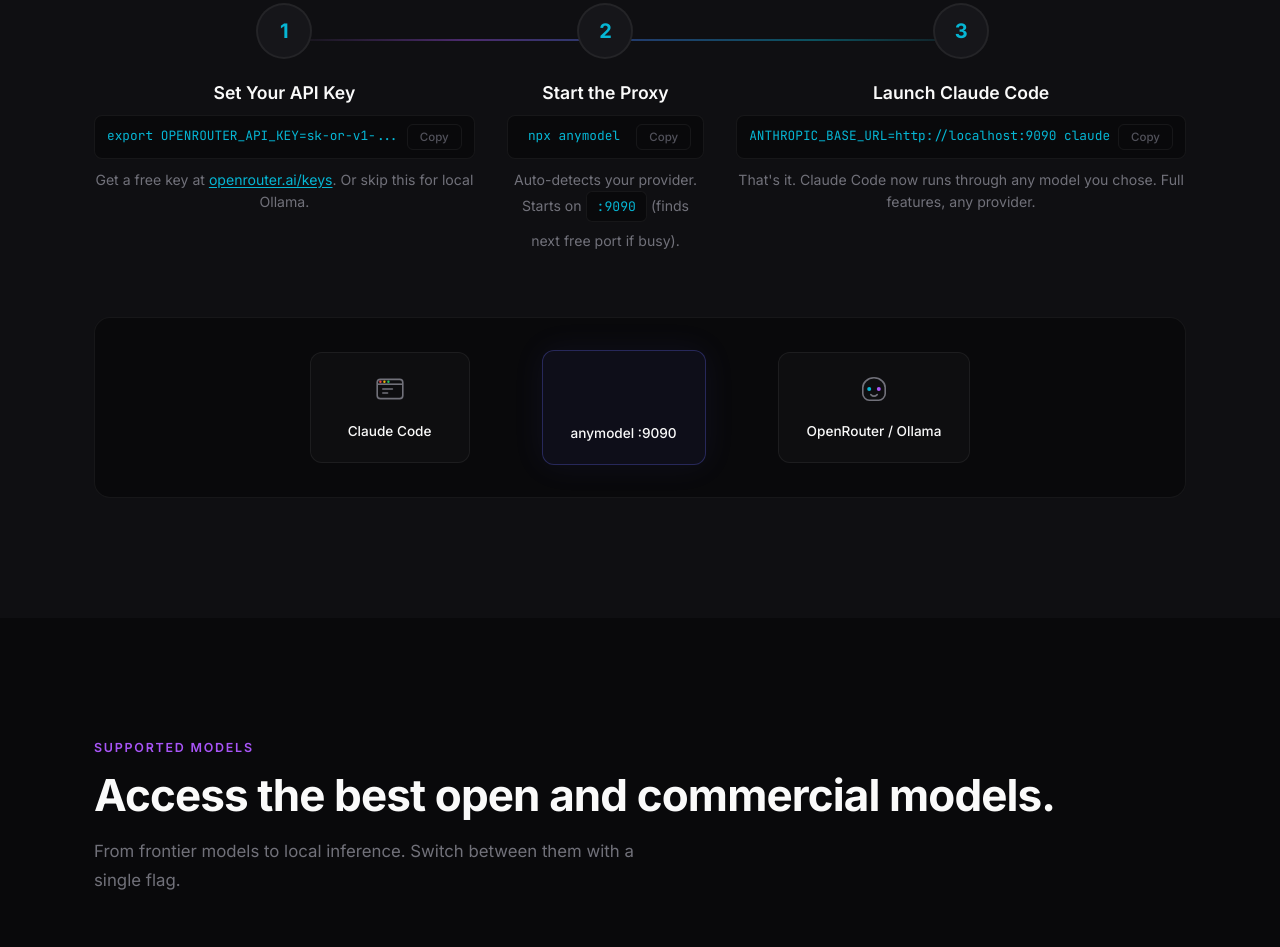
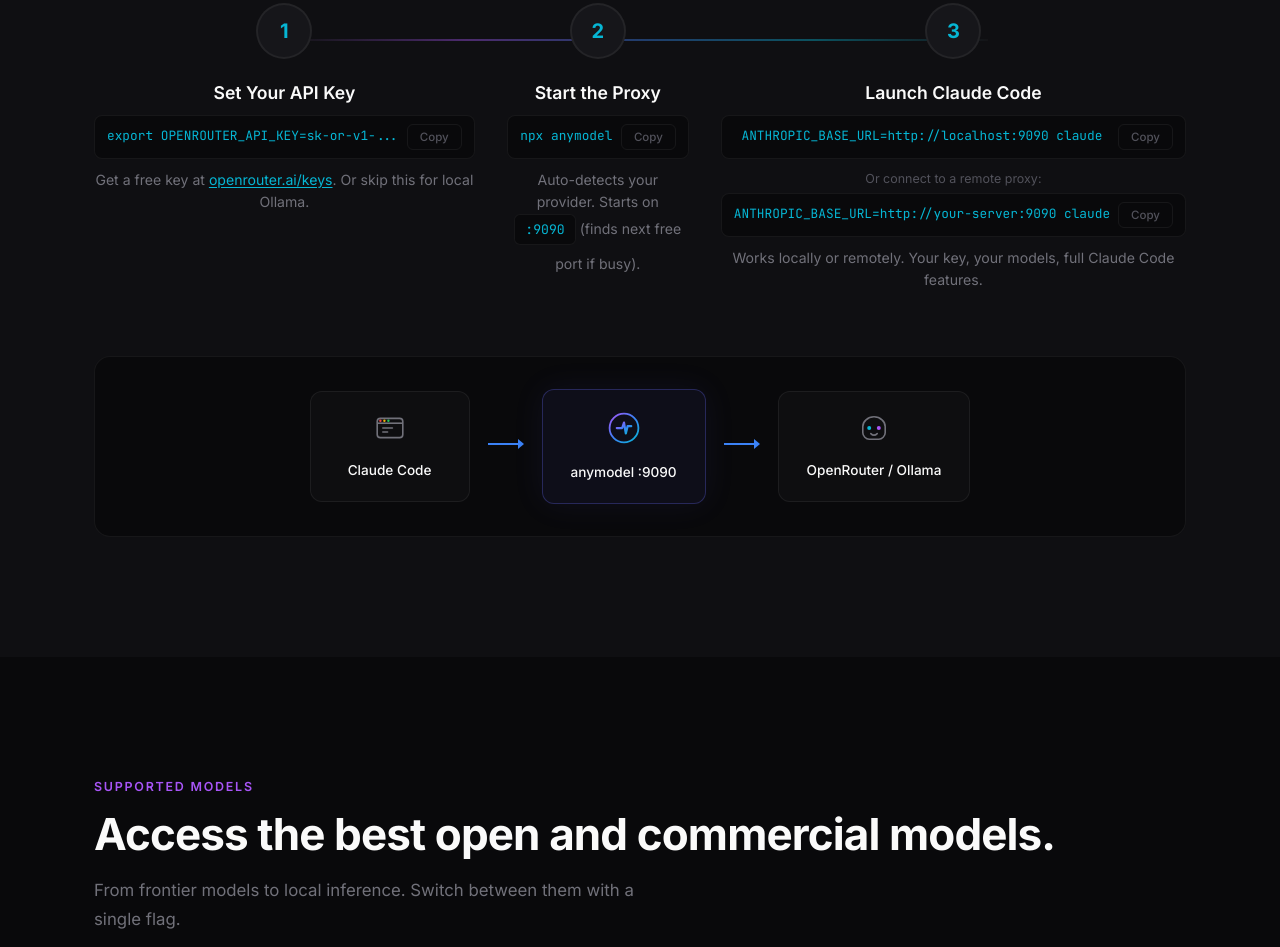
Before and after one commit to anton-abyzov/anymodel, a website: page site/index.html in a window 1280 px wide. Shown: the part 1399-2346 px from the top of the page. Drawn offline with Linux system fonts and the light colour scheme.

Commit message:
fix arch diagram icon, add local/remote option to step 3

```diff
--- a/site/index.html
+++ b/site/index.html
@@ -166,7 +166,9 @@
           <div class="step-number">3</div>
           <h3>Launch Claude Code</h3>
           <div class="step-cmd"><code>ANTHROPIC_BASE_URL=http://localhost:9090 claude</code><button class="copy-btn copy-btn-sm" data-copy="ANTHROPIC_BASE_URL=http://localhost:9090 claude" aria-label="Copy">Copy</button></div>
-          <p>That's it. Claude Code now runs through any model you chose. Full features, any provider.</p>
+          <p style="font-size:0.78rem; color: var(--text-muted); margin-top:4px;">Or connect to a remote proxy:</p>
+          <div class="step-cmd" style="margin-top:4px;"><code>ANTHROPIC_BASE_URL=http://your-server:9090 claude</code><button class="copy-btn copy-btn-sm" data-copy="ANTHROPIC_BASE_URL=http://your-server:9090 claude" aria-label="Copy">Copy</button></div>
+          <p>Works locally or remotely. Your key, your models, full Claude Code features.</p>
         </div>
       </div>
 
@@ -177,14 +179,18 @@
           <span>Claude Code</span>
         </div>
         <div class="arch-arrow">
-          <svg width="40" height="20" viewBox="0 0 40 20"><line x1="2" y1="10" x2="32" y2="10" stroke="url(#grad-gemini)" stroke-width="2"/><polygon points="32,5 38,10 32,15" fill="url(#grad-gemini)"/></svg>
+          <svg width="40" height="20" viewBox="0 0 40 20"><line x1="2" y1="10" x2="32" y2="10" stroke="#3b82f6" stroke-width="2"/><polygon points="32,5 38,10 32,15" fill="#3b82f6"/></svg>
         </div>
         <div class="arch-box arch-box-highlight">
-          <svg width="36" height="36" viewBox="0 0 40 40" style="margin-bottom:8px"><circle cx="20" cy="20" r="16" fill="none" stroke="url(#grad-gemini)" stroke-width="2"/><path d="M12 20 L18 20 L20 14 L22 26 L24 18 L28 18" fill="none" stroke="url(#grad-gemini)" stroke-width="2.5" stroke-linecap="round" stroke-linejoin="round"/></svg>
+          <svg width="36" height="36" viewBox="0 0 40 40" style="margin-bottom:8px">
+            <defs><linearGradient id="arch-grad" x1="0%" y1="0%" x2="100%" y2="100%"><stop offset="0%" stop-color="#a855f7"/><stop offset="50%" stop-color="#3b82f6"/><stop offset="100%" stop-color="#06b6d4"/></linearGradient></defs>
+            <circle cx="20" cy="20" r="16" fill="none" stroke="url(#arch-grad)" stroke-width="2"/>
+            <path d="M12 20 L18 20 L20 14 L22 26 L24 18 L28 18" fill="none" stroke="url(#arch-grad)" stroke-width="2.5" stroke-linecap="round" stroke-linejoin="round"/>
+          </svg>
           <span>anymodel :9090</span>
         </div>
         <div class="arch-arrow">
-          <svg width="40" height="20" viewBox="0 0 40 20"><line x1="2" y1="10" x2="32" y2="10" stroke="url(#grad-gemini)" stroke-width="2"/><polygon points="32,5 38,10 32,15" fill="url(#grad-gemini)"/></svg>
+          <svg width="40" height="20" viewBox="0 0 40 20"><line x1="2" y1="10" x2="32" y2="10" stroke="#3b82f6" stroke-width="2"/><polygon points="32,5 38,10 32,15" fill="#3b82f6"/></svg>
         </div>
         <div class="arch-box">
           <svg width="32" height="32" viewBox="0 0 40 40" style="margin-bottom:8px"><path d="M20 6 C28 6 34 12 34 18 L34 26 C34 30 30 34 26 34 L14 34 C10 34 6 30 6 26 L6 18 C6 12 12 6 20 6Z" fill="none" stroke="#71717a" stroke-width="2"/><circle cx="14" cy="20" r="2.5" fill="#06b6d4"/><circle cx="26" cy="20" r="2.5" fill="#a855f7"/><path d="M16 27 Q20 31 24 27" fill="none" stroke="#71717a" stroke-width="2" stroke-linecap="round"/></svg>
```
